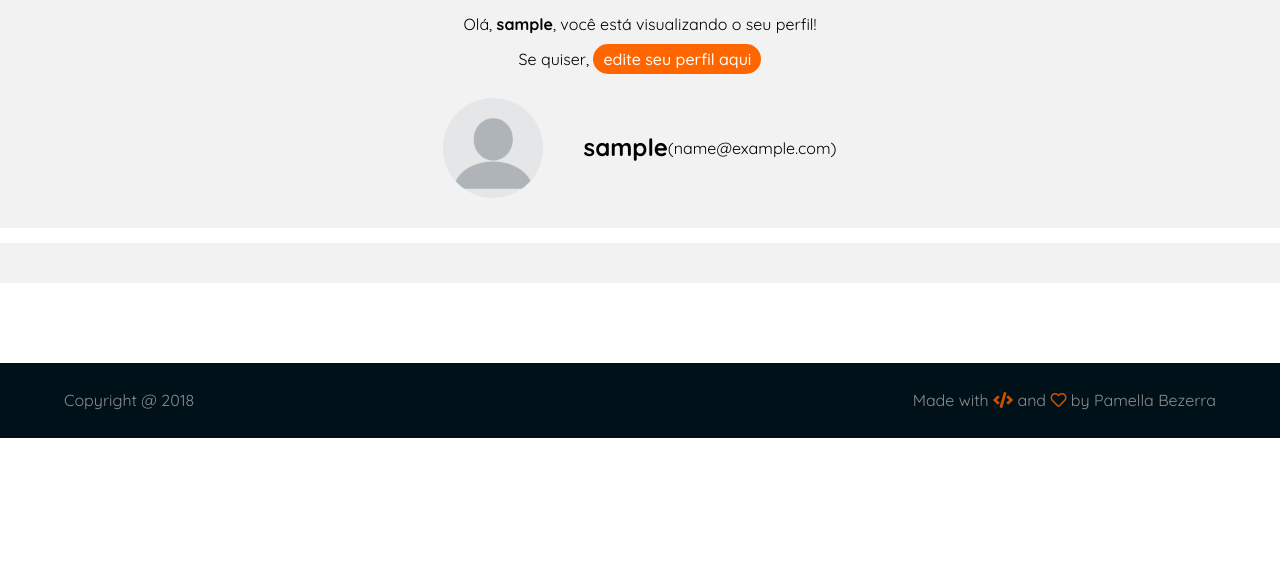
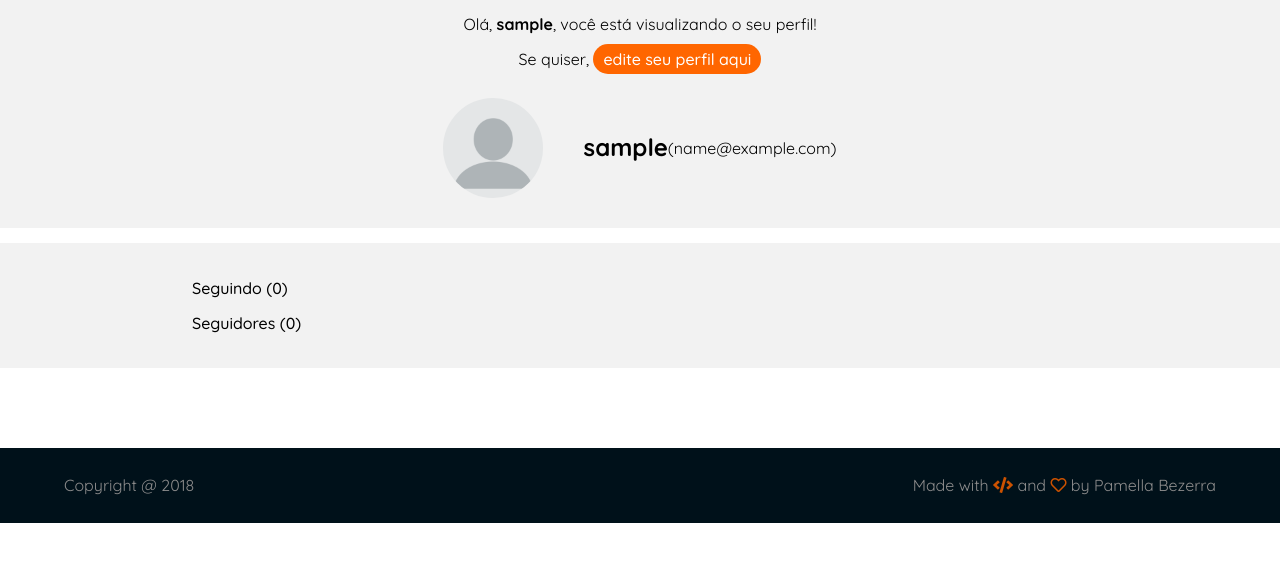
Before and after one commit to pamella/jornada-django-tuirer, a Django app: template templates/profile.html in a window 1280 px wide. Shown: the part 95-657 px from the top of the page. Run offline with Django 3.2, Linux system fonts and the light colour scheme; the template is opened without the code that fills it: values that come from a table or form of the project are taken from there, others are empty; the visitor is signed in with stand-in values (Sample User, id 1); data comes from the database, SQL or seed files in the repository; some libraries are stand-ins or nearby versions.

Commit message:
update list of following and followers users on profile

```diff
--- a/templates/profile.html
+++ b/templates/profile.html
@@ -35,8 +35,8 @@
 
         <div class="profile-follow">
 
+            <p class="title">Seguindo ({{ profile.following_count }})</p>
             {% if profile.following_count > 0 %}
-                <p class="title">Seguindo ({{ profile.following_count }})</p>
                 <div class="follow-list">
                     {% for following in profile.following.all %}
                         <a href="{% url 'users:profile' following.pk %}" class="follow-card">
@@ -47,8 +47,8 @@
                 </div>
             {% endif %}
 
+            <p class="title">Seguidores ({{ profile.followers_count }})</p>
             {% if profile.followers_count > 0 %}
-                <p class="title">Seguidores ({{ profile.followers_count }})</p>
                 <div class="follow-list">
                     {% for follower in profile.followers.all %}
                         <a href="{% url 'users:profile' follower.pk %}" class="follow-card">
```
